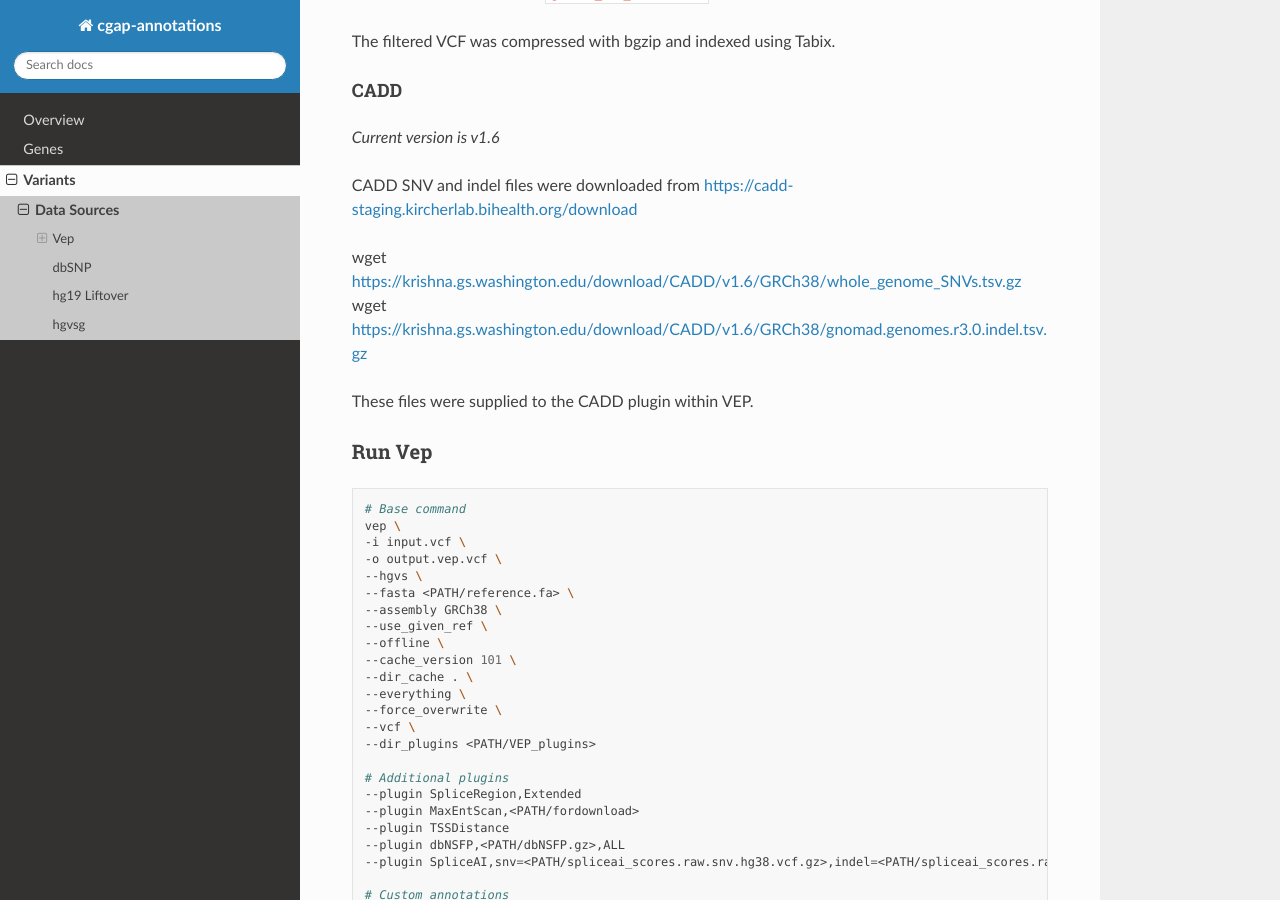
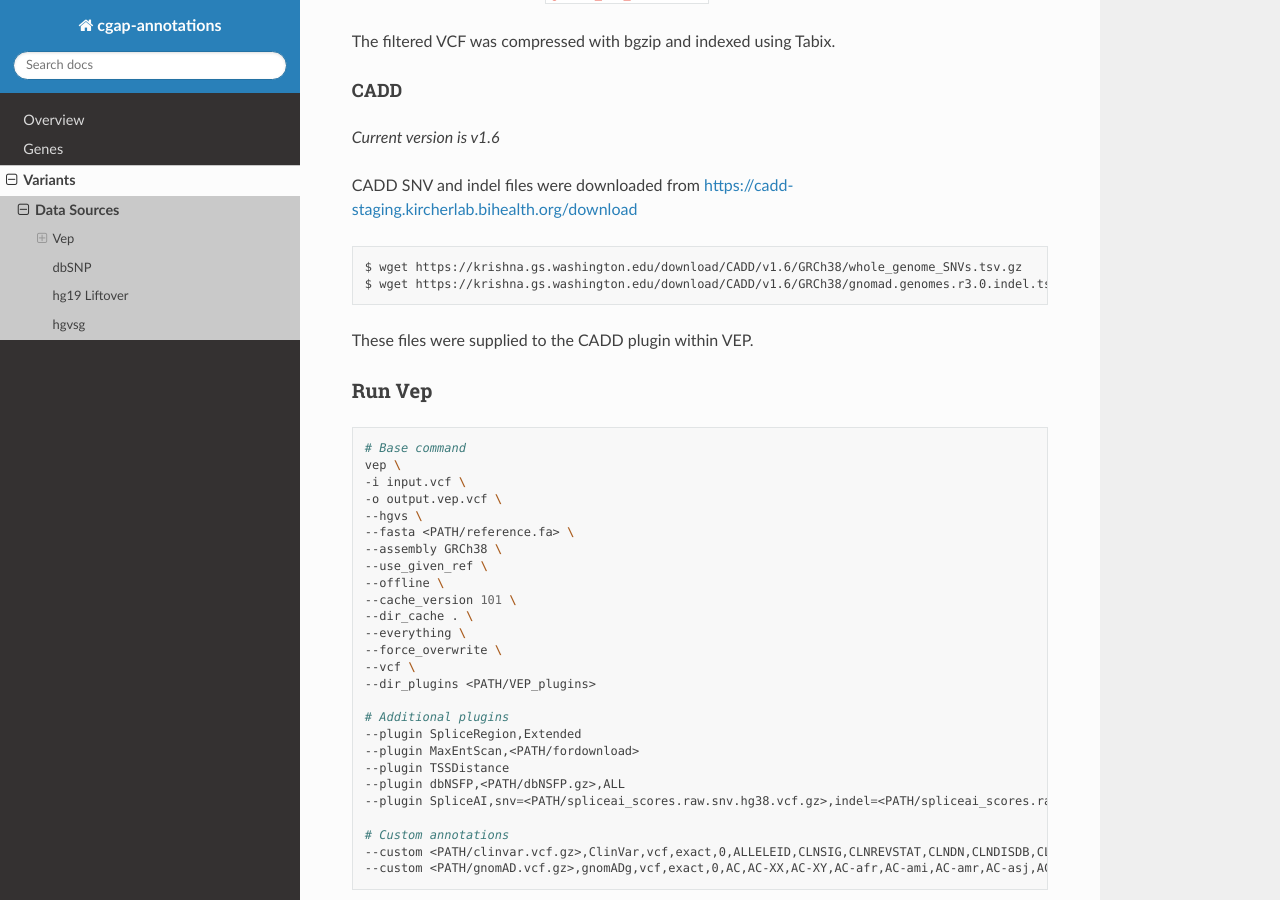
Before and after one commit to dbmi-bgm/cgap-annotations, a Sphinx documentation site: the page built from docs/variants_sources.rst, in a window 1280 px wide and 900 px high, scrolled down 2632 px. Built offline with Sphinx 7.4.7 and the Read the Docs theme 2.0.0, drawn with Linux system fonts in a browser that asks for light colours.

```diff
--- a/docs/variants_sources.rst
+++ b/docs/variants_sources.rst
@@ -141,8 +141,10 @@ CADD
 
 CADD SNV and indel files were downloaded from https://cadd-staging.kircherlab.bihealth.org/download
 
-wget https://krishna.gs.washington.edu/download/CADD/v1.6/GRCh38/whole_genome_SNVs.tsv.gz
-wget https://krishna.gs.washington.edu/download/CADD/v1.6/GRCh38/gnomad.genomes.r3.0.indel.tsv.gz
+.. code-block:: bash
+
+    $ wget https://krishna.gs.washington.edu/download/CADD/v1.6/GRCh38/whole_genome_SNVs.tsv.gz
+    $ wget https://krishna.gs.washington.edu/download/CADD/v1.6/GRCh38/gnomad.genomes.r3.0.indel.tsv.gz
 
 These files were supplied to the CADD plugin within VEP.
 
```
